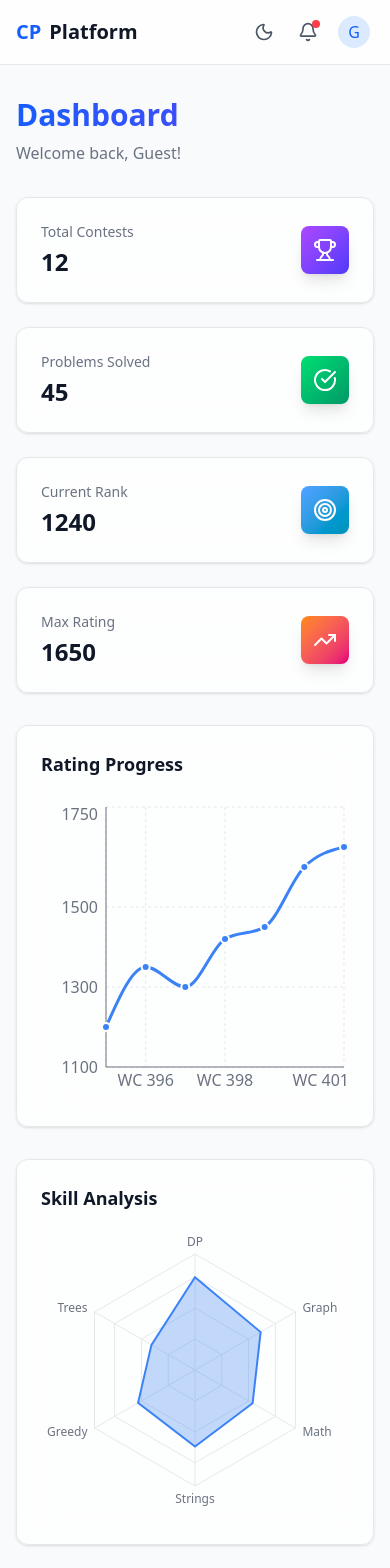
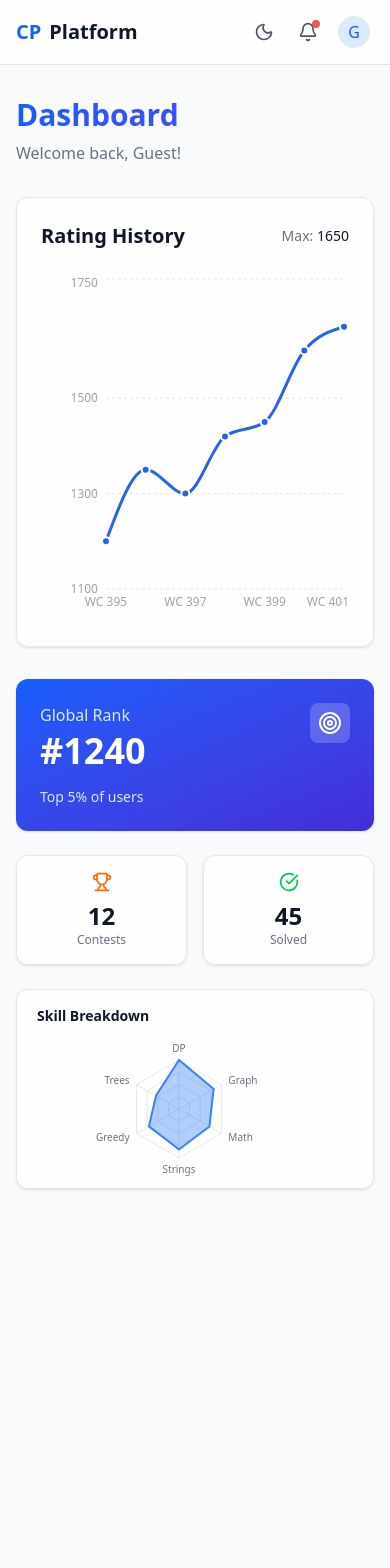
Before and after one commit to shivam543210/Leader-board, a React (Vite) app in the folder frontend/: page /dashboard in a window 390 px wide. Shown: the top 1568 px of the page. After the commit the page ends 1221 px from the top, so only its background shows below. Built offline with nearby package versions, Linux system fonts and the light colour scheme.

Commit message:
feat: Add dashboard page, leaderboard table, problem components, theme context, and glassmorphic UI.

```diff
--- a/frontend/src/app/dashboard/DashboardPage.jsx
+++ b/frontend/src/app/dashboard/DashboardPage.jsx
@@ -56,91 +56,102 @@ const Dashboard = () => {
         <p className="text-gray-500 dark:text-gray-400 mt-2">Welcome back, {user?.username || 'Guest'}!</p>
       </div>
 
-      {/* Stats Grid */}
-      <div className="grid grid-cols-1 md:grid-cols-2 lg:grid-cols-4 gap-6">
-        <StatCard
-            title="Total Contests"
-            value={MOCK_STATS.totalContests}
-            icon={Trophy}
-            color="bg-gradient-to-br from-purple-500 to-indigo-600"
-        />
-        <StatCard
-            title="Problems Solved"
-            value={MOCK_STATS.problemsSolved}
-            icon={CheckCircle}
-            color="bg-gradient-to-br from-green-400 to-emerald-600"
-        />
-        <StatCard
-            title="Current Rank"
-            value={MOCK_STATS.currentRank}
-            icon={Target}
-            color="bg-gradient-to-br from-blue-400 to-cyan-600"
-        />
-        <StatCard
-            title="Max Rating"
-            value={MOCK_STATS.maxRating}
-            icon={TrendingUp}
-            color="bg-gradient-to-br from-orange-400 to-pink-600"
-        />
+      <div className="grid grid-cols-1 lg:grid-cols-3 gap-8">
+         {/* Main Chart - Dominates Space */}
+         <GlassPanel className="lg:col-span-2 p-6 h-[450px]">
+            <div className="flex justify-between items-center mb-6">
+                <h3 className="text-xl font-bold text-gray-900 dark:text-white">Rating History</h3>
+                <div className="flex gap-2">
+                    <span className="text-sm font-medium text-gray-500">Max: <span className="text-gray-900 dark:text-white">{MOCK_STATS.maxRating}</span></span>
                 </div>
-
-      <div className="grid grid-cols-1 lg:grid-cols-3 gap-8">
-        {/* Rating Graph */}
-        <GlassPanel className="lg:col-span-2 p-6">
-            <h3 className="text-lg font-bold text-gray-900 dark:text-white mb-6">Rating Progress</h3>
-            <div className="h-[300px] w-full">
+            </div>
+            <div className="h-[350px] w-full">
                 <ResponsiveContainer width="100%" height="100%">
                     <LineChart data={MOCK_RATING_DATA}>
-                        <CartesianGrid strokeDasharray="3 3" stroke="#e5e7eb" className="dark:stroke-gray-800" />
+                        <CartesianGrid strokeDasharray="3 3" vertical={false} stroke="#e5e7eb" className="dark:stroke-gray-800" />
                         <XAxis
                             dataKey="contest"
-                            stroke="#6b7280"
-                            tick={{ fill: '#6b7280' }}
+                            stroke="#9ca3af"
+                            tick={{ fill: '#9ca3af', fontSize: 12 }}
                             tickLine={false}
+                            axisLine={false}
                         />
                         <YAxis
-                            stroke="#6b7280"
-                            tick={{ fill: '#6b7280' }}
+                            stroke="#9ca3af"
+                            tick={{ fill: '#9ca3af', fontSize: 12 }}
                             tickLine={false}
+                            axisLine={false}
                             domain={['dataMin - 100', 'dataMax + 100']}
                         />
                         <Tooltip
                             contentStyle={{
                                 backgroundColor: 'rgba(255, 255, 255, 0.9)',
-                                borderRadius: '12px',
-                                border: 'none',
+                                borderRadius: '8px',
+                                border: '1px solid #e5e7eb',
                                 boxShadow: '0 4px 6px -1px rgba(0, 0, 0, 0.1)'
                             }}
                         />
                         <Line
                             type="monotone"
                             dataKey="rating"
-                            stroke="#3b82f6"
+                            stroke="#2563eb"
                             strokeWidth={3}
-                            dot={{ r: 4, fill: '#3b82f6', strokeWidth: 2, stroke: '#fff' }}
-                            activeDot={{ r: 6 }}
+                            dot={{ r: 4, fill: '#2563eb', strokeWidth: 2, stroke: '#fff' }}
+                            activeDot={{ r: 6, strokeWidth: 0 }}
                         />
                     </LineChart>
                 </ResponsiveContainer>
             </div>
         </GlassPanel>
 
-        {/* Skill Radar */}
-        <GlassPanel className="p-6">
-            <h3 className="text-lg font-bold text-gray-900 dark:text-white mb-2">Skill Analysis</h3>
-            <div className="h-[300px] w-full flex items-center justify-center">
+        {/* Secondary Stats Column */}
+        <div className="space-y-6">
+             {/* Rank Card - Highlighted */}
+            <GlassPanel className="p-6 bg-gradient-to-br from-blue-600 to-indigo-700 text-white border-none">
+                <div className="flex justify-between items-start mb-4">
+                    <div>
+                        <p className="text-blue-100 font-medium">Global Rank</p>
+                        <h3 className="text-4xl font-bold mt-1">#{MOCK_STATS.currentRank}</h3>
+                    </div>
+                    <div className="p-2 bg-white/20 rounded-lg backdrop-blur-sm">
+                        <Target size={24} className="text-white" />
+                    </div>
+                </div>
+                <div className="text-sm text-blue-100">
+                    Top 5% of users
+                </div>
+            </GlassPanel>
+
+            {/* Other Stats Grid */}
+            <div className="grid grid-cols-2 gap-4">
+                 <GlassPanel className="p-4 flex flex-col items-center justify-center text-center">
+                    <Trophy size={20} className="text-orange-500 mb-2" />
+                    <span className="text-2xl font-bold text-gray-900 dark:text-white">{MOCK_STATS.totalContests}</span>
+                    <span className="text-xs text-gray-500">Contests</span>
+                 </GlassPanel>
+
+                 <GlassPanel className="p-4 flex flex-col items-center justify-center text-center">
+                    <CheckCircle size={20} className="text-green-500 mb-2" />
+                    <span className="text-2xl font-bold text-gray-900 dark:text-white">{MOCK_STATS.problemsSolved}</span>
+                    <span className="text-xs text-gray-500">Solved</span>
+                 </GlassPanel>
+            </div>
+
+            {/* Skill Radar Small */}
+            <GlassPanel className="p-4 h-[200px]">
+                <h4 className="text-sm font-semibold text-gray-900 dark:text-white mb-2 ml-1">Skill Breakdown</h4>
+                <div className="h-[150px] w-full -ml-4">
                      <ResponsiveContainer width="100%" height="100%">
-                    <RadarChart cx="50%" cy="50%" outerRadius="80%" data={SKILL_DATA}>
+                        <RadarChart cx="50%" cy="50%" outerRadius="70%" data={SKILL_DATA}>
                         <PolarGrid stroke="#e5e7eb" className="dark:stroke-gray-700" />
-                    <PolarAngleAxis dataKey="subject" tick={{ fill: '#6b7280', fontSize: 12 }} />
-                    <PolarRadiusAxis angle={30} domain={[0, 150]} tick={false} axisLine={false} />
+                        <PolarAngleAxis dataKey="subject" tick={{ fill: '#6b7280', fontSize: 10 }} />
                         <Radar
-                        name="Mike"
+                            name="Skills"
                             dataKey="A"
                             stroke="#3b82f6"
                             strokeWidth={2}
                             fill="#3b82f6"
-                        fillOpacity={0.3}
+                            fillOpacity={0.4}
                         />
                         </RadarChart>
                     </ResponsiveContainer>
@@ -148,6 +159,7 @@ const Dashboard = () => {
             </GlassPanel>
         </div>
       </div>
+    </div>
   );
 };
 
--- a/frontend/src/components/contest/ProblemList.jsx
+++ b/frontend/src/components/contest/ProblemList.jsx
@@ -1,5 +1,5 @@
 import React from 'react';
-import { CheckCircle, Circle, Lock } from 'lucide-react';
+import { CheckCircle, Circle, Lock, Clock } from 'lucide-react';
 import { clsx } from 'clsx';
 import { twMerge } from 'tailwind-merge';
 
@@ -36,11 +36,10 @@ const ProblemList = ({ problems, activeProblemId, onSelectProblem }) => {
                 <span className={clsx("font-medium", isActive ? "text-blue-700 dark:text-blue-400" : "text-gray-900 dark:text-gray-200")}>
                   {index + 1}. {problem.title}
                 </span>
-                {problem.status === 'solved' ? (
-                  <CheckCircle size={16} className="text-green-500 mt-1 shrink-0" />
-                ) : (
-                  <Circle size={16} className="text-gray-300 dark:text-gray-600 mt-1 shrink-0" />
-                )}
+                {problem.status === 'solved' && <CheckCircle size={16} className="text-green-500 mt-1 shrink-0" />}
+                {problem.status === 'attempted' && <Clock size={16} className="text-amber-500 mt-1 shrink-0" />}
+                {problem.status === 'locked' && <Lock size={16} className="text-gray-400 mt-1 shrink-0" />}
+                {!problem.status && <Circle size={16} className="text-gray-300 dark:text-gray-600 mt-1 shrink-0" />}
               </div>
               <div className="flex items-center gap-2">
                  <span className={`text-xs px-2 py-0.5 rounded-full font-medium ${getDifficultyColor(problem.difficulty)}`}>
--- a/frontend/src/components/ui/GlassPanel.jsx
+++ b/frontend/src/components/ui/GlassPanel.jsx
@@ -5,7 +5,7 @@ const GlassPanel = ({ children, className, ...props }) => {
   return (
     <div
       className={twMerge(
-        'bg-white/70 dark:bg-gray-900/60 backdrop-blur-xl border border-gray-200 dark:border-gray-800 rounded-xl shadow-sm transition-all duration-200',
+        'bg-white/80 dark:bg-gray-900/80 backdrop-blur-md border border-gray-200 dark:border-gray-800 rounded-xl shadow-sm',
         className
       )}
       {...props}
--- a/frontend/src/context/ThemeContext.jsx
+++ b/frontend/src/context/ThemeContext.jsx
@@ -3,23 +3,26 @@ import React, { createContext, useContext, useEffect, useState } from 'react';
 const ThemeContext = createContext();
 
 export const ThemeProvider = ({ children }) => {
+  // Initialize state based on localStorage or system preference to ensure UI sync
   const [theme, setTheme] = useState(() => {
-    // Check local storage or system preference
-    if (localStorage.getItem('theme')) {
-      return localStorage.getItem('theme');
+    if (typeof window !== 'undefined') {
+        return localStorage.getItem("theme") || (window.matchMedia("(prefers-color-scheme: dark)").matches ? "dark" : "light");
     }
-    return window.matchMedia('(prefers-color-scheme: dark)').matches ? 'dark' : 'light';
+    return "light";
   });
 
+  // Sync DOM on mount (instant)
   useEffect(() => {
-    const root = window.document.documentElement;
-    root.classList.remove('light', 'dark');
-    root.classList.add(theme);
-    localStorage.setItem('theme', theme);
-  }, [theme]);
+    const saved = localStorage.getItem("theme") || (window.matchMedia("(prefers-color-scheme: dark)").matches ? "dark" : "light");
+    document.documentElement.classList.toggle("dark", saved === "dark");
+  }, []);
 
   const toggleTheme = () => {
-    setTheme((prev) => (prev === 'light' ? 'dark' : 'light'));
+    // Direct DOM manipulation for instant feedback (no flicker)
+    const isDark = document.documentElement.classList.toggle("dark");
+    const newTheme = isDark ? "dark" : "light";
+    localStorage.setItem("theme", newTheme);
+    setTheme(newTheme); // Sync React state for icons
   };
 
   return (
--- a/frontend/src/hooks/useLeaderboard.js
+++ b/frontend/src/hooks/useLeaderboard.js
@@ -20,7 +20,8 @@ const useLeaderboard = (contestId) => {
     // Simulate ranking changes
     const data = MOCK_LEADERBOARD_DATA.map(u => ({
         ...u,
-        score: u.score + (Math.random() > 0.8 ? 10 : 0) // Randomly increase score
+        score: u.score + (Math.random() > 0.8 ? 10 : 0), // Randomly increase score
+        change: Math.random() > 0.7 ? (Math.random() > 0.5 ? 1 : -1) : 0 // Randomly change rank direction
     })).sort((a, b) => b.score - a.score).map((u, i) => ({ ...u, rank: i + 1 }));
 
     setLeaderboard(data);
```
Also changed, not shown: frontend/src/components/contest/ProblemView.jsx (+62 -18 lines), frontend/src/components/leaderboard/LeaderboardTable.jsx (+13 -4 lines). Lines whose indentation alone changed are shown as unchanged.
